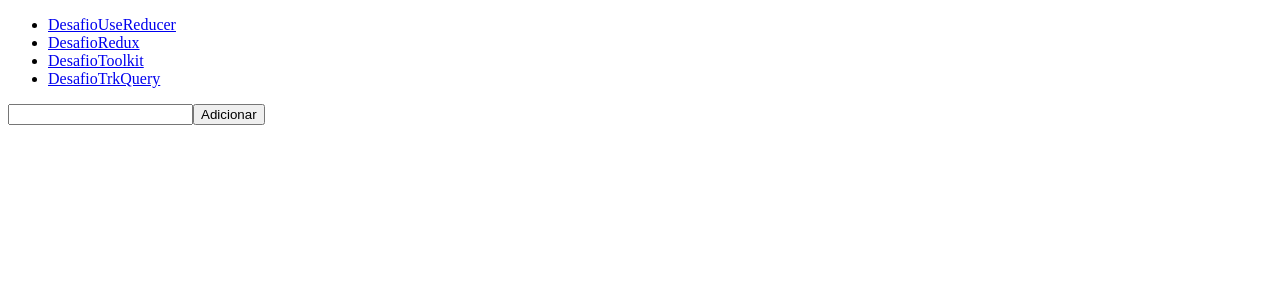
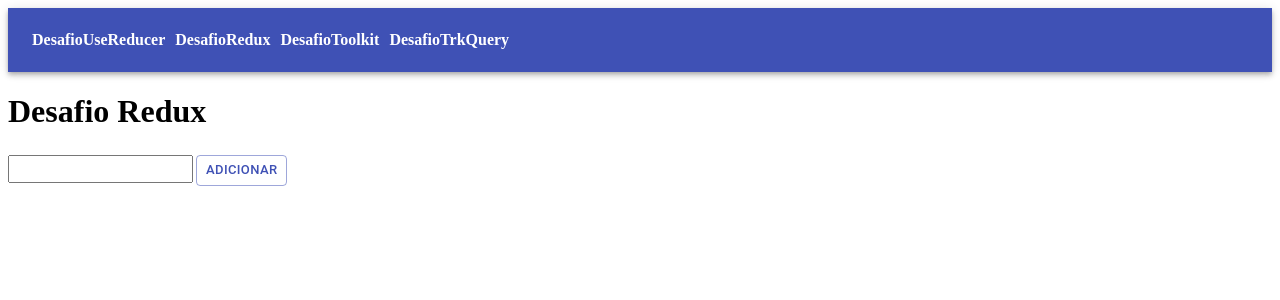
Before and after one commit to adailtonygor/DESAFIO_CRUD_REDUX, a React (Vite) app: page /desafio-redux in a window 1280 px wide. Shown: the top 300 px of the page. Built offline with nearby package versions, Linux system fonts and the light colour scheme.

Commit message:
fix: retaforação do css utilizando material ui v4.

```diff
--- a/index.html
+++ b/index.html
@@ -4,7 +4,7 @@
     <meta charset="UTF-8" />
     <link rel="icon" type="image/svg+xml" href="/vite.svg" />
     <meta name="viewport" content="width=device-width, initial-scale=1.0" />
-    <title>Vite + React</title>
+    <title>Desafio Redux</title>
   </head>
   <body>
     <div id="root"></div>
--- a/package.json
+++ b/package.json
@@ -10,6 +10,7 @@
     "preview": "vite preview"
   },
   "dependencies": {
+    "@material-ui/core": "^4.12.4",
     "@reduxjs/toolkit": "^1.9.5",
     "@rtk-incubator/rtk-query": "^0.3.0",
     "axios": "^1.4.0",
--- a/src/App.css
+++ b/src/App.css
@@ -0,0 +1,3 @@
+.MuiToolbar-root a {
+  margin-right: 10px;
+}
--- a/src/App.jsx
+++ b/src/App.jsx
@@ -1,35 +1,40 @@
-import { Link, Outlet, createBrowserRouter } from "react-router-dom";
+
+import { Link as RouterLink } from "react-router-dom";
+import { AppBar, Toolbar,  Link as MuiLink } from "@material-ui/core";
+import {  Outlet, createBrowserRouter } from "react-router-dom";
 import DesafioRedux from "./pages/DesafioRedux";
 import DesafioToolkit from "./pages/DesafioToolkit";
 import DesafioTrkQuery from "./pages/DesafioTrkQuery";
+import DesafioUseReducer from "./pages/DesafioUseReducer";
 import { Provider } from "react-redux";
-import DesafioUseReducer from "./pages/DesafioUseReducer";
 import { storeQuery, storeRedux, storeToolkit } from "./pages/store/store";
-
+import './App.css';
 
 const routes = [
   {
     path: "/",
     element: (
+      <>
+        <AppBar position="static" className="navbar">
 
-        <div>
-          <ul>
-            <li>
-              <Link to="desafio-useReducer">DesafioUseReducer</Link>
-            </li>
-            <li>
-              <Link to="desafio-redux">DesafioRedux</Link>
-            </li>
-            <li>
-              <Link to="desafio-toolkit">DesafioToolkit</Link>
-            </li>
-            <li>
-              <Link to="desafio-trkQuery">DesafioTrkQuery</Link>
-            </li>
-          </ul>
-          <Outlet />
-        </div>
+          <Toolbar>
 
+            <MuiLink component={RouterLink} to="/desafio-useReducer" color="inherit">
+             <strong>  DesafioUseReducer</strong>
+            </MuiLink>
+            <MuiLink component={RouterLink} to="/desafio-redux" color="inherit">
+            <strong> DesafioRedux</strong>
+            </MuiLink>
+            <MuiLink component={RouterLink} to="/desafio-toolkit" color="inherit">
+            <strong> DesafioToolkit</strong>
+            </MuiLink>
+            <MuiLink component={RouterLink} to="/desafio-trkQuery" color="inherit">
+            <strong> DesafioTrkQuery</strong>
+            </MuiLink>
+          </Toolbar>
+        </AppBar>
+        <Outlet />
+      </>
     ),
     children: [
       { path: "desafio-useReducer", element: <DesafioUseReducer /> },
--- a/src/pages/DesafioRedux.jsx
+++ b/src/pages/DesafioRedux.jsx
@@ -8,6 +8,7 @@ import {
   removerTarefaAction,
   alterarValorEdicaoAction,
 } from "./store/actions";
+import { Button } from "@material-ui/core";
 
 export default function DesafioRedux() {
   const rascunho = useSelector((state) => state.rascunho);
@@ -40,16 +41,23 @@ export default function DesafioRedux() {
 
   return (
     <>
+      <h1>Desafio Redux</h1>
       <input
         value={rascunho}
+        style={{ height: "22px" }}
         onChange={(e) => {
-
-          console.log(alterarRascunho(e.target.value))
           dispatch(alterarRascunho(e.target.value));
-
         }}
       />
-      <button onClick={adicionarTarefa}>Adicionar</button>
+      <Button
+        variant="outlined"
+        color="primary"
+        size="small"
+        style={{ margin: "3px" }}
+        onClick={adicionarTarefa}
+      >
+        Adicionar
+      </Button>
       <ul>
         {todos?.map((tarefa) => (
           <li key={tarefa.id}>
@@ -57,6 +65,7 @@ export default function DesafioRedux() {
               <>
                 <input
                   value={tarefa.valorEdicao}
+                  style={{ height: "22px" }}
                   onChange={(e) => {
                     const novoValorEdicao = e.target.value;
                     const tarefasAtualizadas = todos.map((t) => {
@@ -68,26 +77,47 @@ export default function DesafioRedux() {
                     alterarValorEdicao(tarefasAtualizadas);
                   }}
                 />
-                <button
+                <Button
+                  variant="outlined"
+                  color="primary"
+                  size="small"
+                  style={{ margin: "3px" }}
                   onClick={() =>
                     salvarNomeDeUsuario(tarefa.id, tarefa.valorEdicao)
                   }
                 >
                   Salvar
-                </button>
-                <button onClick={() => cancelarEdicaoNomeDeUsuario(tarefa.id)}>
+                </Button>
+                <Button
+                  variant="outlined"
+                  color="secondary"
+                  size="small"
+                  style={{ margin: "5px" }}
+                  onClick={() => cancelarEdicaoNomeDeUsuario(tarefa.id)}
+                >
                   Cancelar
-                </button>
+                </Button>
               </>
             ) : (
               <>
                 {tarefa.texto}
-                <button onClick={() => editarNomeDeUsuario(tarefa.id)}>
+                <Button
+                  variant="outlined"
+                  color="primary"
+                  size="small"
+                  style={{ margin: "3px" }}
+                  onClick={() => editarNomeDeUsuario(tarefa.id)}
+                >
                   Editar
-                </button>
-                <button onClick={() => removerTarefa(tarefa.id)}>
+                </Button>
+                <Button
+                  variant="outlined"
+                  color="secondary"
+                  size="small"
+                  onClick={() => removerTarefa(tarefa.id)}
+                >
                   Remover
-                </button>
+                </Button>
               </>
             )}
           </li>
--- a/src/pages/DesafioToolkit.jsx
+++ b/src/pages/DesafioToolkit.jsx
@@ -8,6 +8,7 @@ import {
   removerTarefa,
   alterarValorEdicao,
 } from "./store/tarefasSlice";
+import Button from "@material-ui/core/Button/Button";
 
 export default function ListaDeTarefas() {
   const { rascunho, todos } = useSelector((state) => state.tarefas);
@@ -39,11 +40,16 @@ export default function ListaDeTarefas() {
 
   return (
     <>
+    <h1>Desafio Toolkit</h1>
       <input
         value={rascunho}
+        style={{ height: "22px" }}
         onChange={(e) => dispatch(alterarRascunho(e.target.value))}
       />
-      <button onClick={handleAdicionarTarefa}>Adicionar</button>
+      <Button variant="outlined"
+                  color="primary"
+                  size="small"
+                  style={{ margin: "3px" }} onClick={handleAdicionarTarefa}>Adicionar</Button>
       <ul>
         {todos.map((tarefa) => (
           <li key={tarefa.id}>
@@ -51,32 +57,45 @@ export default function ListaDeTarefas() {
               <>
                 <input
                   value={tarefa.valorEdicao}
+                  style={{ height: "22px" }}
                   onChange={(e) =>
                     handleAlterarValorEdicao(tarefa.id, e.target.value)
                   }
                 />
-                <button
+                <Button  variant="outlined"
+                  color="primary"
+                  size="small"
+                  style={{ margin: "3px" }}
                   onClick={() =>
                     handleSalvarNomeDeUsuario(tarefa.id, tarefa.valorEdicao)
                   }
                 >
                   Salvar
-                </button>
-                <button
+                </Button>
+                <Button variant="outlined"
+                  color="secondary"
+                  size="small"
+                  style={{ margin: "5px" }}
                   onClick={() => handleCancelarEdicaoNomeDeUsuario(tarefa.id)}
                 >
                   Cancelar
-                </button>
+                </Button>
               </>
             ) : (
               <>
                 {tarefa.texto}
-                <button onClick={() => handleEditarNomeDeUsuario(tarefa.id)}>
+                <Button  variant="outlined"
+                  color="primary"
+                  size="small"
+                  style={{ margin: "3px" }} onClick={() => handleEditarNomeDeUsuario(tarefa.id)}>
                   Editar
-                </button>
-                <button onClick={() => handleRemoverTarefa(tarefa.id)}>
+                </Button>
+                <Button  variant="outlined"
+                  color="secondary"
+                  size="small"
+                  onClick={() => handleRemoverTarefa(tarefa.id)}>
                   Remover
-                </button>
+                </Button>
               </>
             )}
           </li>
--- a/src/pages/DesafioTrkQuery.jsx
+++ b/src/pages/DesafioTrkQuery.jsx
@@ -5,6 +5,7 @@ import {
   useUpdateTodoMutation,
   useDeleteTodoMutation,
 } from "../api";
+import Button from "@material-ui/core/Button/Button";
 
 function DesafioTrkQuery() {
   const { data: todos, isLoading, isError, error } = useGetTodosQuery();
@@ -44,15 +45,20 @@ function DesafioTrkQuery() {
 
   return (
     <div>
-      <h1>Lista de dados</h1>
+      <h1>Desafio trk query</h1>
       <div>
         <input
           type="text"
           value={newTodoTitle}
+          style={{ height: "22px" }}
           onChange={(e) => setNewTodoTitle(e.target.value)}
           placeholder="Digite uma nova tarefa"
         />
-        <button onClick={handleCreateTodo}>Adicionar</button>
+        <Button variant="outlined"
+        color="primary"
+        size="small"
+        style={{ margin: "3px" }}
+        onClick={handleCreateTodo}>Adicionar</Button>
       </div>
       {Carregando.isLoading ||
       updateTodoMutation.isLoading ||
@@ -86,21 +92,32 @@ function DesafioTrkQuery() {
                   value={editingTodoTitle}
                   onChange={(e) => setEditingTodoTitle(e.target.value)}
                 />
-                <button
+                <Button variant="outlined"
+        color="primary"
+        size="small"
+        style={{ margin: "3px" }}
                   onClick={() => handleSaveTodo(todo.id, editingTodoTitle)}
                 >
                   Salvar
-                </button>
+                </Button>
               </>
             ) : (
               <>
                 <span>{todo.title}</span>
-                <button onClick={() => setEditingTodoId(todo.id)}>
+                <Button variant="outlined"
+        color="primary"
+        size="small"
+        style={{ margin: "3px" }}
+        onClick={() => setEditingTodoId(todo.id)}>
                   Editar
-                </button>
-                <button onClick={() => handleDeleteTodo(todo.id)}>
+                </Button>
+                <Button variant="outlined"
+                  color="secondary"
+                  size="small"
+                  style={{ margin: "5px" }}
+                  onClick={() => handleDeleteTodo(todo.id)}>
                   Excluir
-                </button>
+                </Button>
               </>
             )}
           </li>
--- a/src/pages/DesafioUseReducer.jsx
+++ b/src/pages/DesafioUseReducer.jsx
@@ -1,4 +1,5 @@
 import { useReducer } from "react";
+import Button from "@material-ui/core/Button/Button";
 
 function DesafioUm(nomeDeUsuario) {
   if (!nomeDeUsuario || typeof nomeDeUsuario !== "string") {
@@ -6,7 +7,7 @@ function DesafioUm(nomeDeUsuario) {
   }
 
   const todosIniciais = [];
-  for (let i = 0; i < 15; i++) {
+  for (let i = 0; i < 5; i++) {
     todosIniciais.push({
       id: i,
       texto: nomeDeUsuario + " - Olá pessoas " + (i + 1),
@@ -138,8 +139,10 @@ export default function DesafioUseReducer() {
 
   return (
     <>
+    <h1>Desafio UseReducer</h1>
       <input
         value={state.rascunho}
+        style={{ height: "22px" }}
         onChange={(e) => {
           dispatch({
             type: "alterar_rascunho",
@@ -147,7 +150,10 @@ export default function DesafioUseReducer() {
           });
         }}
       />
-      <button onClick={adicionarTarefa}>Adicionar</button>
+      <Button  variant="outlined"
+        color="primary"
+        size="small"
+        style={{ margin: "3px" }} onClick={adicionarTarefa}>Adicionar</Button>
       <ul>
         {state.todos.map((tarefa) => (
           <li key={tarefa.id}>
@@ -155,6 +161,7 @@ export default function DesafioUseReducer() {
               <>
                 <input
                   value={tarefa.valorEdicao}
+                  style={{ height: "22px" }}
                   onChange={(e) => {
                     const novoValorEdicao = e.target.value;
                     const tarefasAtualizadas = state.todos.map((t) => {
@@ -169,26 +176,39 @@ export default function DesafioUseReducer() {
                     });
                   }}
                 />
-                <button
+                <Button variant="outlined"
+                  color="primary"
+                  size="small"
+                  style={{ margin: "3px" }}
                   onClick={() =>
                     salvarNomeDeUsuario(tarefa.id, tarefa.valorEdicao)
                   }
                 >
                   Salvar
-                </button>
-                <button onClick={() => cancelarEdicaoNomeDeUsuario(tarefa.id)}>
+                </Button>
+                <Button  variant="outlined"
+                  color="secondary"
+                  size="small"
+                   onClick={() => cancelarEdicaoNomeDeUsuario(tarefa.id)}>
                   Cancelar
-                </button>
+                </Button>
               </>
             ) : (
               <>
                 {tarefa.texto}
-                <button onClick={() => editarNomeDeUsuario(tarefa.id)}>
+                <Button variant="outlined"
+                  color="primary"
+                  size="small"
+                  style={{ margin: "3px" }}
+                  onClick={() => editarNomeDeUsuario(tarefa.id)}>
                   Editar
-                </button>
-                <button onClick={() => removerTarefa(tarefa.id)}>
+                </Button>
+                <Button  variant="outlined"
+                  color="secondary"
+                  size="small"
+                  onClick={() => removerTarefa(tarefa.id)}>
                   Remover
-                </button>
+                </Button>
               </>
             )}
           </li>
```
Also changed, not shown: 1 other file (tests, documents, lock files or other folders).
